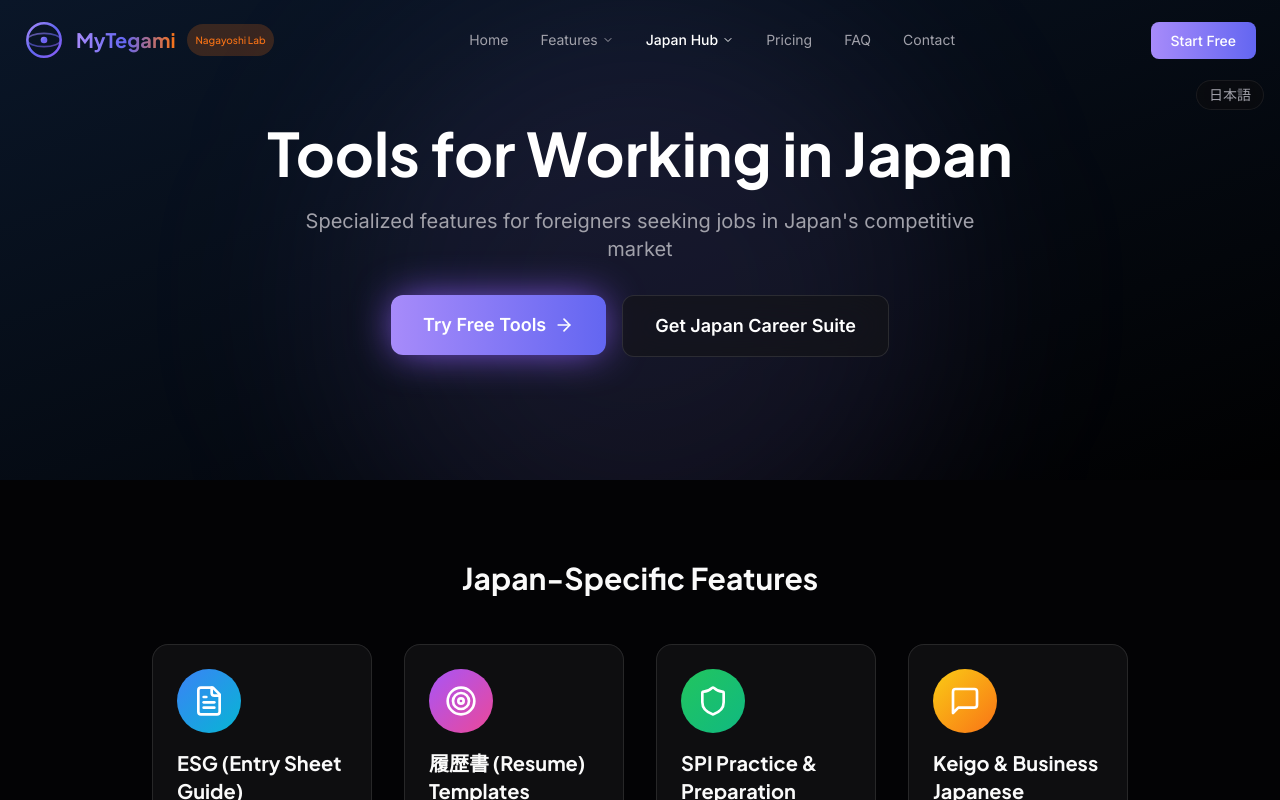
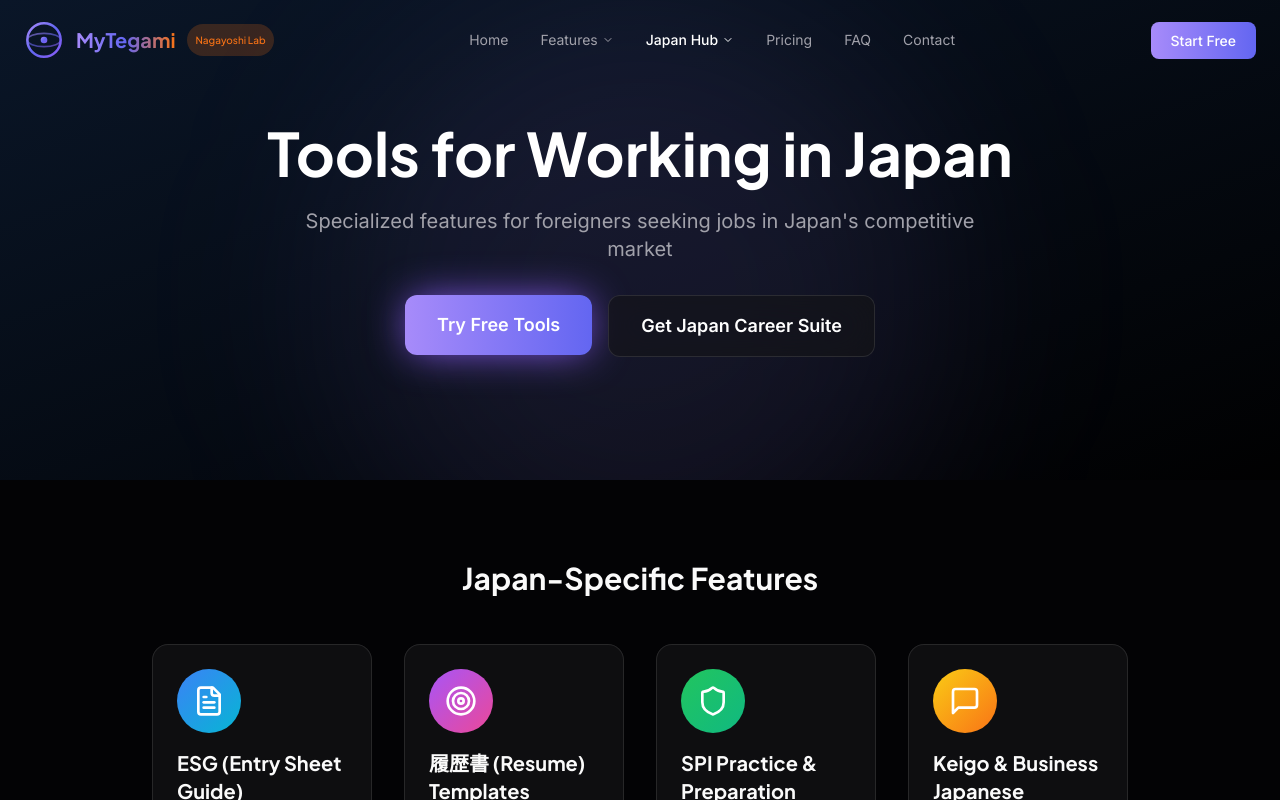
Before and after one commit to nikjp2021/landing-MytgmV3, a Next.js app: page /japan in a window 1280 px wide. Shown: the top 800 px of the page. Built offline with nearby package versions, Linux system fonts and the light colour scheme.

Commit message:
FIX: Move Japan language toggle inside hero to avoid overlap

```diff
--- a/src/app/japan/page.tsx
+++ b/src/app/japan/page.tsx
@@ -150,26 +150,25 @@
 
   return (
     <>
-      {/* Language Toggle */}
-      <div className="fixed top-20 right-4 z-50 flex items-center gap-2">
-        <button
-          onClick={() => setLanguage(language === 'en' ? 'ja' : 'en')}
-          className={`px-3 py-1 rounded-full text-sm font-medium transition-all ${
-            language === 'ja'
-              ? "bg-gradient-to-r from-primary to-secondary text-white"
-              : "glass text-text-secondary hover:text-white"
-          }`}
-        >
-          {language === 'en' ? '日本語' : 'English'}
-        </button>
-      </div>
-
       {/* Hero Section */}
       <motion.div
         initial={{ opacity: 0, y: 20 }}
         animate={{ opacity: 1, y: 0 }}
         className="min-h-[60vh] flex items-center justify-center relative overflow-hidden bg-gradient-to-br from-[#0A1628] to-black/80"
       >
+        {/* Language Toggle inside hero */}
+        <div className="absolute top-6 right-6 z-20">
+          <button
+            onClick={() => setLanguage(language === 'en' ? 'ja' : 'en')}
+            className={`px-3 py-1 rounded-full text-sm font-medium transition-all ${
+              language === 'ja'
+                ? "bg-gradient-to-r from-primary to-secondary text-white"
+                : "glass text-text-secondary hover:text-white"
+            }`}
+          >
+            {language === 'en' ? '日本語' : 'English'}
+          </button>
+        </div>
         <div className="absolute inset-0">
           <div className="absolute top-0 left-1/2 -translate-x-1/2 w-[600px] h-[600px] bg-primary/10 rounded-full blur-[100px]" />
         </div>
@@ -188,7 +187,6 @@
                 className="px-8 py-4 rounded-xl bg-gradient-to-r from-primary via-secondary to-primary bg-[length:200%_200%] text-white font-semibold text-lg flex items-center justify-center gap-2 shadow-glow"
               >
                 {t.ctaFree}
-                <ArrowRight className="w-5 h-5" />
               </motion.button>
             </Link>
             <Link href="/pricing">
```
